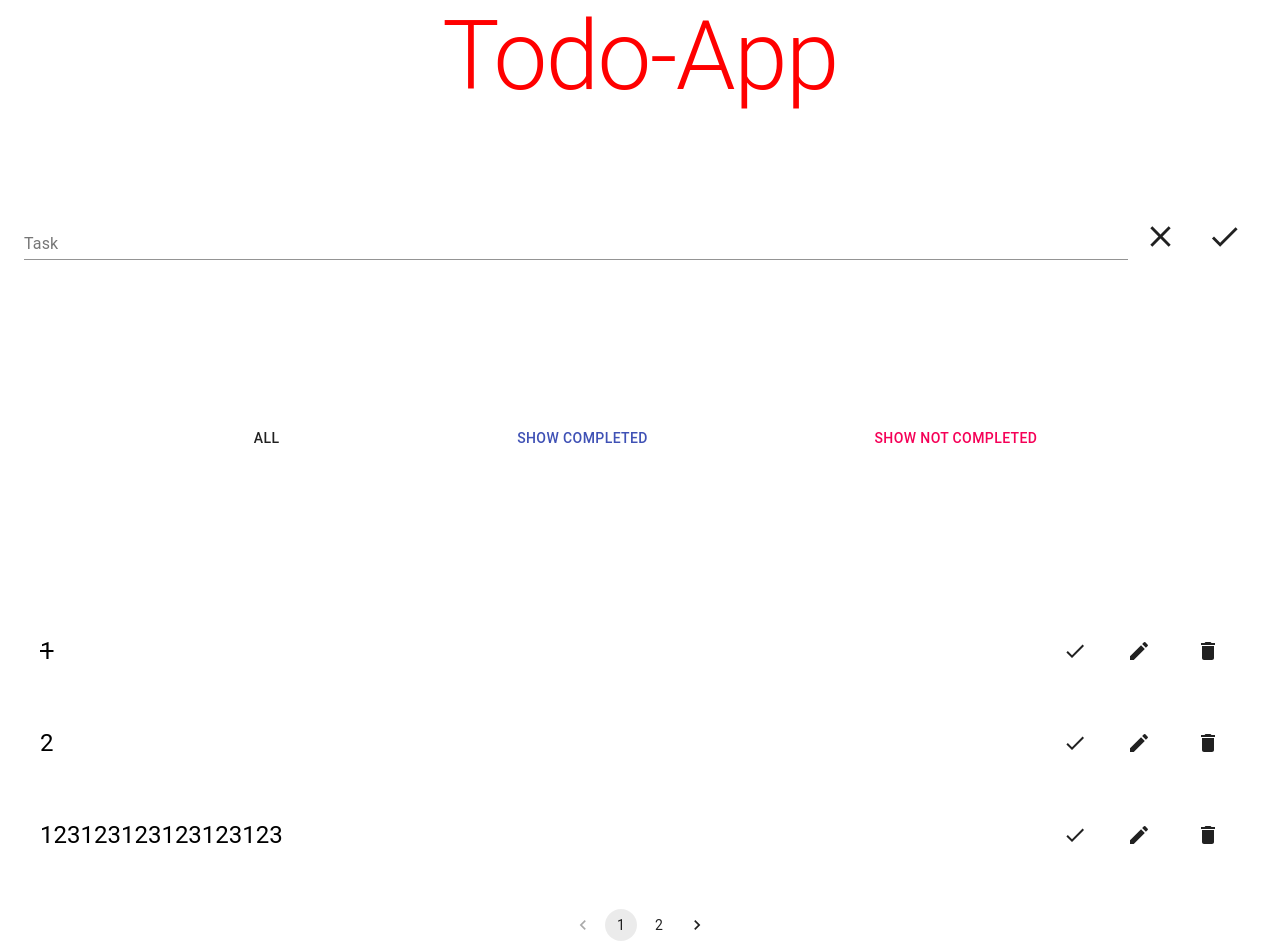
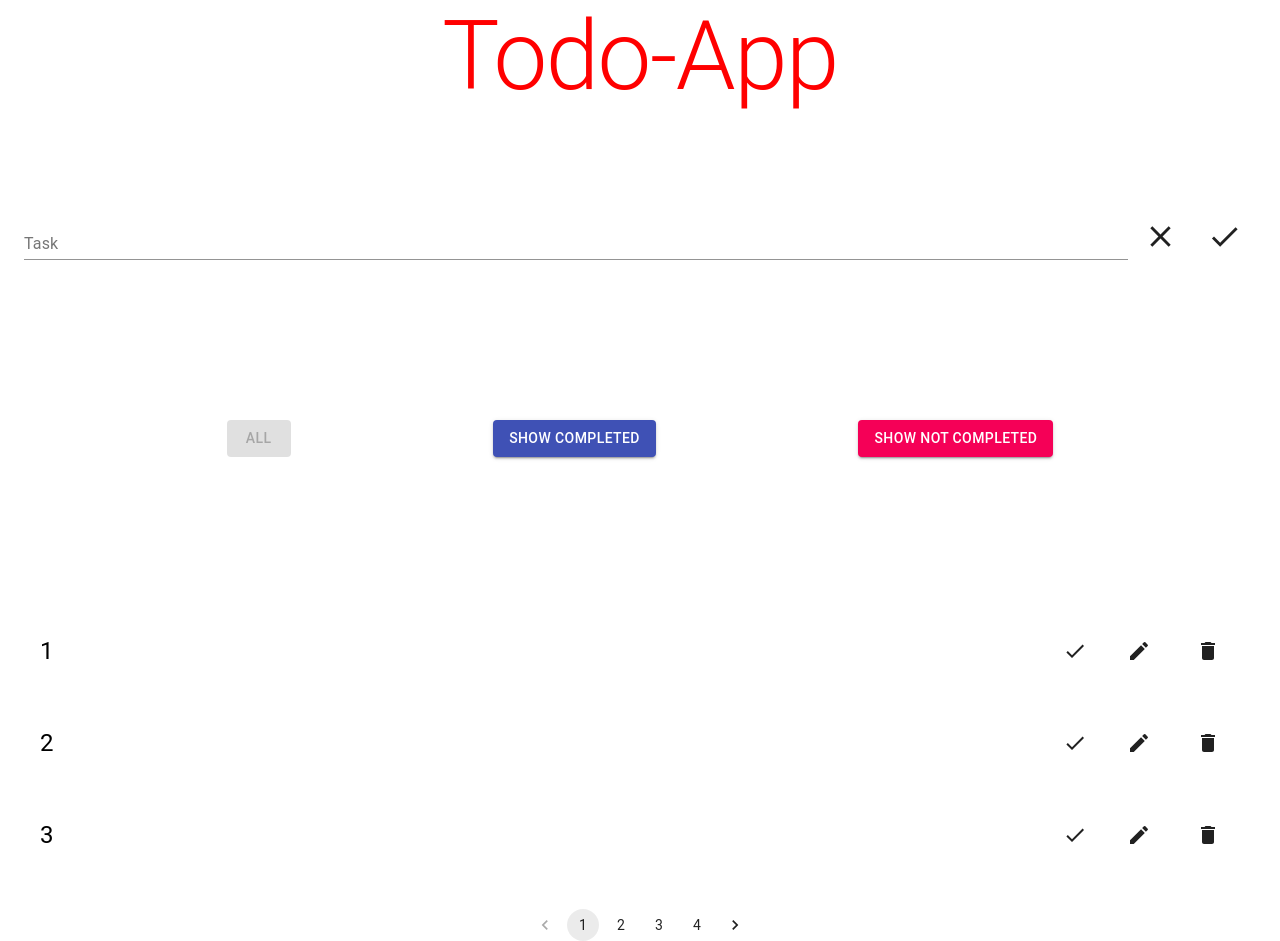
Before and after one commit to kinshhakD/TodoList-React-Redux-Thunk-Material-UI, a React (Create React App) app: page / in a window 1280 px wide. Built offline with nearby package versions, Linux system fonts and the light colour scheme; data requests are answered from the project's data file.

Commit message:
refactoring 08.08

```diff
--- a/db.json
+++ b/db.json
@@ -2,7 +2,7 @@
   "tasks": [
     {
       "text": "1",
-      "completed": true,
+      "completed": false,
       "id": 1
     },
     {
@@ -11,14 +11,44 @@
       "id": 2
     },
     {
-      "text": "123123123123123123",
+      "text": "3",
       "completed": false,
       "id": 3
     },
     {
-      "text": "123123123123123",
+      "text": "4",
       "completed": false,
       "id": 4
+    },
+    {
+      "text": "5",
+      "completed": false,
+      "id": 5
+    },
+    {
+      "text": "6",
+      "completed": false,
+      "id": 6
+    },
+    {
+      "text": "7",
+      "completed": false,
+      "id": 7
+    },
+    {
+      "text": "8",
+      "completed": false,
+      "id": 8
+    },
+    {
+      "text": "9",
+      "completed": false,
+      "id": 9
+    },
+    {
+      "text": "10",
+      "completed": false,
+      "id": 10
     }
   ]
 }
--- a/src/App.js
+++ b/src/App.js
@@ -20,35 +20,19 @@ const useStyles = makeStyles({
 function App() {
   const styles = useStyles();
 
-  const [allTasks, setAllTasks] = useState(true);
+  const dispatch = useDispatch();
 
-  const [completedTasks, setCompletedTasks] = useState(false);
+  const [filterTasks, setFilterTasks] = useState('allTasks');
 
-  const [notCompletedTasks, setNotCompletedTasks] = useState(false);
+  const onFilterAll = () => setFilterTasks('allTasks');
 
-  const dispatch = useDispatch();
+  const onFilterCompleted = () => setFilterTasks('completed');
+
+  const onFilterNotCompleted = () => setFilterTasks('notCompleted');
 
   useEffect(() => {
     dispatch(MiddlewareActions.fetchTasks());
-  }, [allTasks, completedTasks, notCompletedTasks]);
-
-  const showAllTasks = () => {
-    setAllTasks(true);
-    setCompletedTasks(false);
-    setNotCompletedTasks(false);
-  };
-
-  const showCompletedTasks = () => {
-    setCompletedTasks(true);
-    setAllTasks(false);
-    setNotCompletedTasks(false);
-  };
-
-  const showNotCompletedTasks = () => {
-    setNotCompletedTasks(true);
-    setAllTasks(false);
-    setCompletedTasks(false);
-  };
+  }, [filterTasks]);
 
   return (
     <div className="App">
@@ -58,19 +42,12 @@ function App() {
         </Typography>
         <FormTask />
         <CategoryTasks
-          tasksAll={showAllTasks}
-          tasksCompleted={showCompletedTasks}
-          tasksNotCompleted={showNotCompletedTasks}
+          filterTasks={filterTasks}
+          onFilterAll={onFilterAll}
+          onFilterCompleted={onFilterCompleted}
+          onFilterNotCompleted={onFilterNotCompleted}
         />
-        {
-         allTasks && <Tasks tasksAll />
-        }
-        {
-          completedTasks && <Tasks tasksCompleted />
-        }
-        {
-          notCompletedTasks && <Tasks tasksNotCompleted />
-        }
+        <Tasks filterTasks={filterTasks} />
       </Container>
     </div>
   );
--- a/src/components/CategoryLists/CategoryTasks.jsx
+++ b/src/components/CategoryLists/CategoryTasks.jsx
@@ -2,18 +2,31 @@ import { Box, Button } from '@material-ui/core';
 import React from 'react';
 import PropTypes from 'prop-types';
 
-const CategoryTasks = ({ tasksAll, tasksCompleted, tasksNotCompleted }) => (
+const CategoryTasks = ({
+  filterTasks, onFilterAll, onFilterCompleted, onFilterNotCompleted,
+}) => (
+
   <Box mb={20} display="flex" justifyContent="space-evenly">
-    <Button onClick={tasksAll} color="default">All</Button>
-    <Button onClick={tasksCompleted} color="primary">Show Completed</Button>
-    <Button onClick={tasksNotCompleted} color="secondary">Show not Completed</Button>
+    {
+      filterTasks === 'allTasks' ? <Button disabled color="default" variant="contained">All</Button>
+        : <Button onClick={onFilterAll} color="default" variant="contained">All</Button>
+    }
+    {
+      filterTasks === 'completed' ? <Button disabled color="primary" variant="contained">Show Completed</Button>
+        : <Button onClick={onFilterCompleted} color="primary" variant="contained">Show Completed</Button>
+    }
+    {
+      filterTasks === 'notCompleted' ? <Button disabled color="secondary" variant="contained">Show not Completed</Button>
+        : <Button onClick={onFilterNotCompleted} color="secondary" variant="contained">Show not Completed</Button>
+    }
   </Box>
 );
 
 CategoryTasks.propTypes = {
-  tasksAll: PropTypes.func,
-  tasksCompleted: PropTypes.func,
-  tasksNotCompleted: PropTypes.func,
+  filterTasks: PropTypes.string,
+  onFilterAll: PropTypes.func,
+  onFilterCompleted: PropTypes.func,
+  onFilterNotCompleted: PropTypes.func,
 
 };
 
--- a/src/components/Tasks/Task.jsx
+++ b/src/components/Tasks/Task.jsx
@@ -31,7 +31,7 @@ const Task = ({
 
   const dispatch = useDispatch();
 
-  const handleChange = (e) => setInputEditTask(e.target.value);
+  const handleChange = ({ target }) => setInputEditTask(target.value);
 
   const onEditTask = () => {
     if (editTask) {
@@ -48,7 +48,7 @@ const Task = ({
 
   return (
 
-    <ListItem fontSize={24} className={styles.listItem}>
+    <ListItem className={styles.listItem}>
       {
           editTask
             ? <TextField value={inputEditTask} onChange={handleChange} fullWidth className="input__edit" />
--- a/src/components/Tasks/Tasks.jsx
+++ b/src/components/Tasks/Tasks.jsx
@@ -1,4 +1,4 @@
-import { Box, List, ListItem } from '@material-ui/core';
+import { Box, List } from '@material-ui/core';
 import React, { useEffect, useState } from 'react';
 import { useDispatch, useSelector } from 'react-redux';
 import PropTypes from 'prop-types';
@@ -7,11 +7,16 @@ import { MiddlewareActions } from '../../redux/Actions/Actions';
 import Task from './Task';
 
 const Tasks = ({
-  tasksAll, tasksCompleted, tasksNotCompleted,
+  filterTasks,
 }) => {
-  const [currentPage, setCurrentPage] = useState(1);
+  const dispatch = useDispatch();
 
-  const [tasksPerPage] = useState(3);
+  const [pagination, setPagination] = useState({
+    currentPage: 1,
+    tasksPerPage: 3,
+  });
+
+  const { currentPage, tasksPerPage } = pagination;
 
   const lastTaskIndex = currentPage * tasksPerPage;
 
@@ -25,7 +30,7 @@ const Tasks = ({
 
   const paginationList = (list = []) => list.slice(firstTaskIndex, lastTaskIndex);
 
-  const changePage = (event, newPage) => setCurrentPage(newPage);
+  const changePage = (event, newPage) => setPagination({ ...pagination, currentPage: newPage });
 
   const paginationAllTasks = paginationList(tasks);
 
@@ -33,11 +38,13 @@ const Tasks = ({
 
   const paginationNotCompletedTasks = paginationList(notCompletedList);
 
-  const dispatch = useDispatch();
-
   const removeTask = (task) => {
     dispatch(MiddlewareActions.removeTask(task));
   };
+
+  useEffect(() => {
+    setPagination({ ...pagination, currentPage: 1 });
+  }, [filterTasks]);
 
   const completedTask = (task) => dispatch(MiddlewareActions.completedTask(task));
 
@@ -45,9 +52,9 @@ const Tasks = ({
     <Box>
       <List>
         {
-        tasksAll
+        filterTasks === 'allTasks'
         && tasks.length > 0
-           && paginationAllTasks.map((task) => (
+          ? paginationAllTasks.map((task) => (
             <Task
               text={task.text}
               key={task.text}
@@ -57,11 +64,9 @@ const Tasks = ({
               id={task.id}
             />
           ))
-      }
-        {
-        tasksCompleted
+          : filterTasks === 'completed'
           && completedList.length > 0
-         && paginationCompletedTasks.map((task) => (
+            ? paginationCompletedTasks.map((task) => (
               <Task
                 text={task.text}
                 key={task.text}
@@ -71,11 +76,9 @@ const Tasks = ({
                 id={task.id}
               />
             ))
-      }
-        {
-        tasksNotCompleted
+            : filterTasks === 'notCompleted'
             && notCompletedList.length > 0
-         && paginationNotCompletedTasks.map((task) => (
+              ? paginationNotCompletedTasks.map((task) => (
                 <Task
                   text={task.text}
                   key={task.text}
@@ -84,52 +87,42 @@ const Tasks = ({
                   completed={task.completed}
                   id={task.id}
                 />
-         ))
+              )) : null
       }
       </List>
       <Box display="flex" justifyContent="center">
+
         {
-          tasksAll ? (
-            tasks.length > 3 ? (
+          filterTasks === 'allTasks' && tasks.length > 3 ? (
             <Pagination
               defaultPage={1}
               page={currentPage}
               onChange={changePage}
               count={Math.ceil(tasks.length / tasksPerPage)}
             />
-            ) : null
           )
-            : tasksCompleted
-              ? (completedList.length > 3
-                ? (
+            : filterTasks === 'completed' && completedList.length > 3 ? (
               <Pagination
                 defaultPage={1}
                 page={currentPage}
                 onChange={changePage}
                 count={Math.ceil(completedList.length / tasksPerPage)}
               />
-                ) : null)
-              : tasksNotCompleted
-                ? (notCompletedList.length > 3
-                  ? (
+            ) : filterTasks === 'notCompleted' && notCompletedList.length > 3 ? (
               <Pagination
                 defaultPage={1}
                 page={currentPage}
                 onChange={changePage}
                 count={Math.ceil(notCompletedList.length / tasksPerPage)}
               />
-                  ) : null)
-                : null
+            ) : null
         }
       </Box>
     </Box>
   );
 };
 Tasks.propTypes = {
-  tasksAll: PropTypes.bool,
-  tasksCompleted: PropTypes.bool,
-  tasksNotCompleted: PropTypes.bool,
-
+  filterTasks: PropTypes.string,
 };
 
 export default Tasks;
--- a/src/redux/Reducers/tasksReducer.js
+++ b/src/redux/Reducers/tasksReducer.js
@@ -3,12 +3,12 @@ import { ActionTypes } from '../Actions/Actions';
 const initialState = {
   tasks: [{
     id: 1,
-    text: 'Изучить JavaScript',
+    text: '1',
     completed: false,
   },
   {
     id: 2,
-    text: 'Изучить паттерны проектирования',
+    text: '2',
     completed: false,
   }],
   loading: false,
```
Lines whose indentation alone changed are shown as unchanged.
